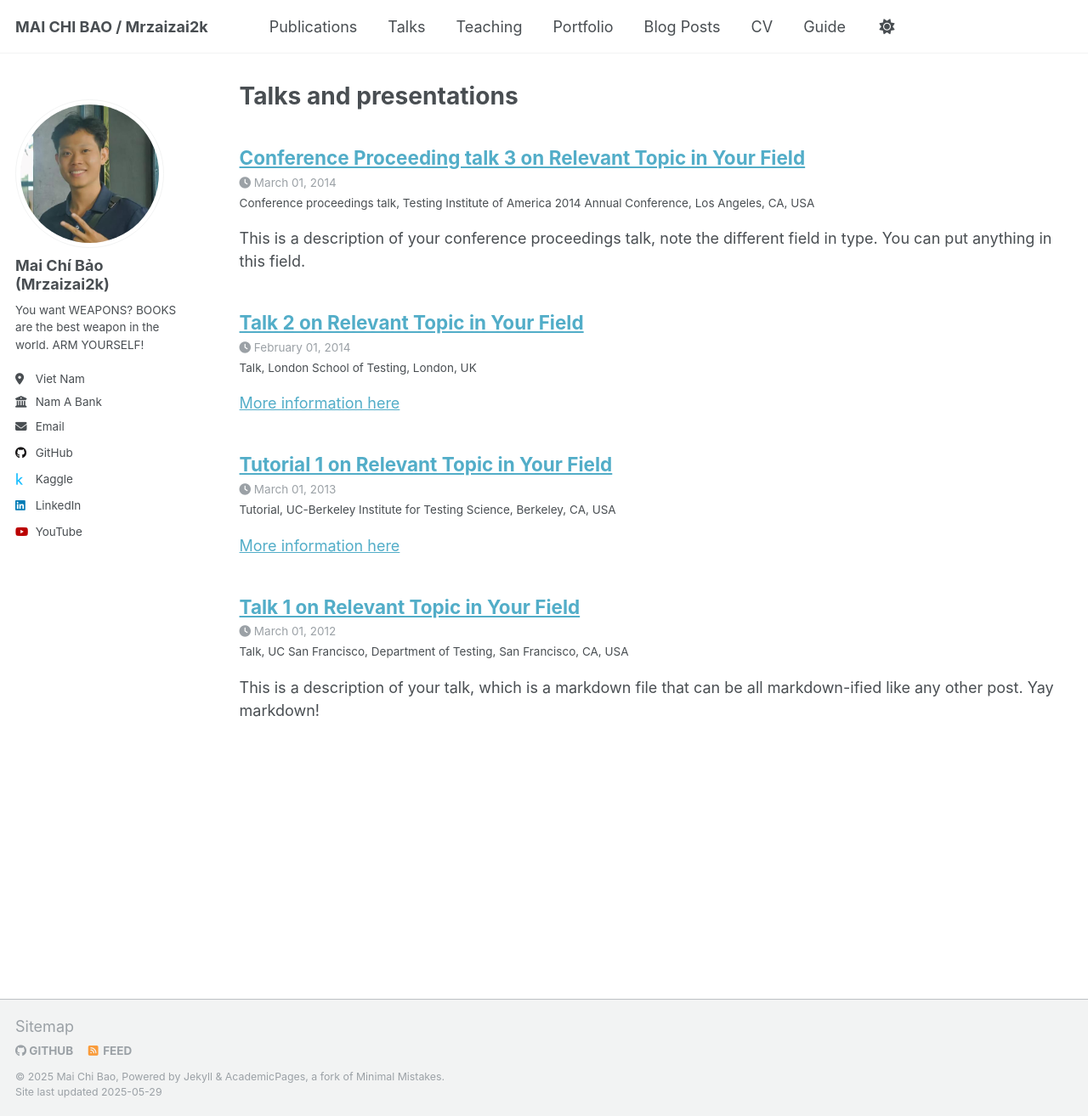
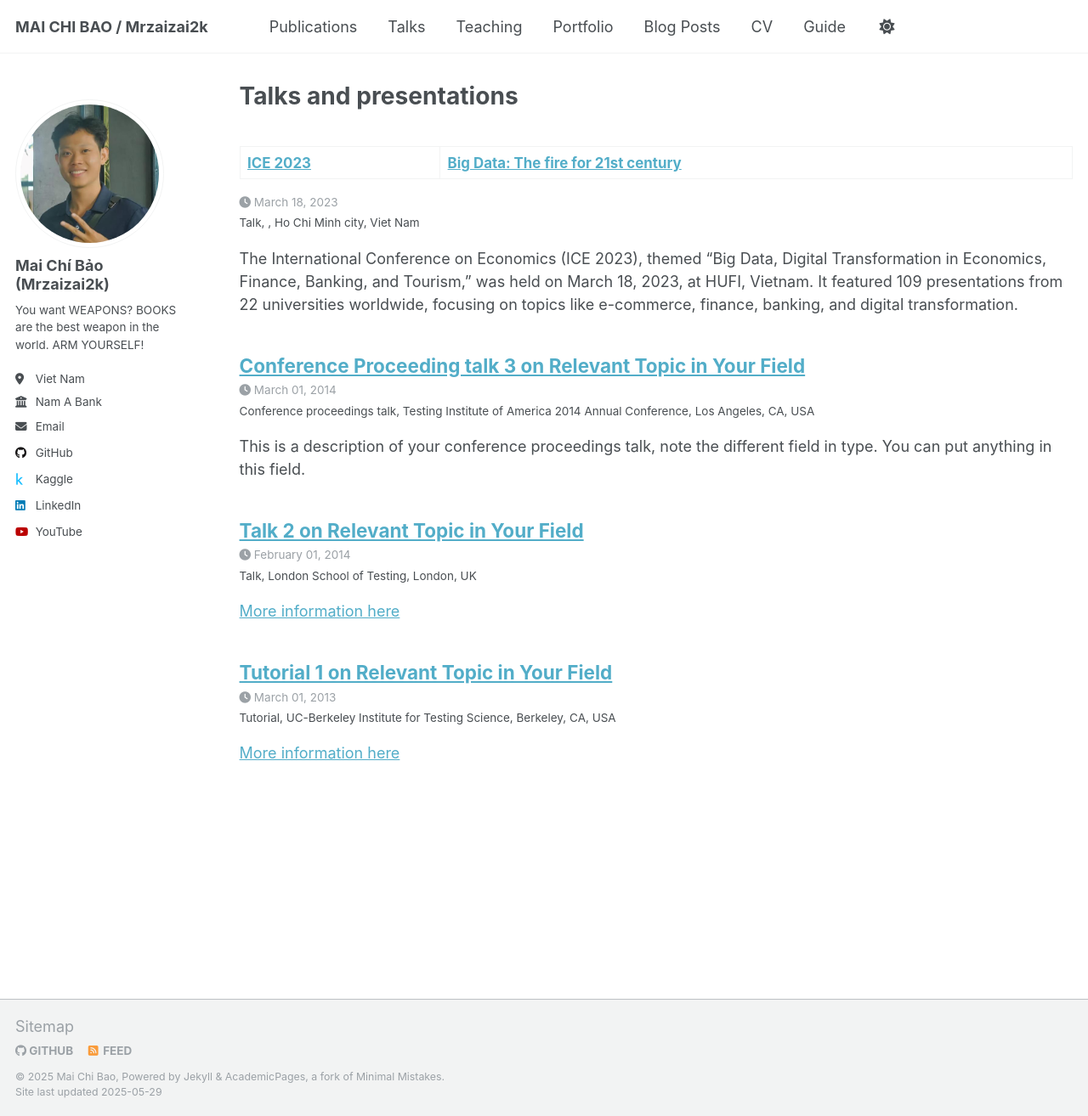
Before and after one commit to mrzaizai2k/mrzaizai2k.github.io, a Jekyll site: the page built from _pages/talks.html, in a window 1280 px wide and 1314 px high. Shown: the whole window at 85% size. Built offline with Jekyll 4.4.1, drawn with Linux system fonts in a browser that asks for light colours.

Commit message:
update talk

```diff
--- a/_talks/2012-03-01-talk-1.md
+++ /dev/null
@@ -1,11 +0,0 @@
----
-title: "Talk 1 on Relevant Topic in Your Field"
-collection: talks
-type: "Talk"
-permalink: /talks/2012-03-01-talk-1
-venue: "UC San Francisco, Department of Testing"
-date: 2012-03-01
-location: "San Francisco, CA, USA"
----
-
-This is a description of your talk, which is a markdown file that can be all markdown-ified like any other post. Yay markdown!
--- /dev/null
+++ b/_talks/2023-03-18-talk-1.md
@@ -0,0 +1,18 @@
+---
+title: "ICE 2023 | Big Data: The fire for 21st century"
+collection: talks
+type: "Talk"
+permalink: /talks/2023-03-18-talk-1
+venue: ""
+date: 2023-03-18
+location: "Ho Chi Minh city, Viet Nam"
+---
+
+
+The International Conference on Economics (ICE 2023), themed "Big Data, Digital Transformation in Economics, Finance, Banking, and Tourism," was held on March 18, 2023, at HUFI, Vietnam. It featured 109 presentations from 22 universities worldwide, focusing on topics like e-commerce, finance, banking, and digital transformation.
+
+As a Nam A Bank representative, my speech, "Big Data: The Fire of the 21st Century?", highlighted Big Data’s role in modern banking. I discussed its key characteristics—volume (massive datasets, e.g., 45 terabytes for ChatGPT), velocity (real-time processing), and variety (diverse, unstructured data). Applications included Obama’s campaign, Google Flu Trends, and customer retention in finance. I addressed challenges like data breaches and privacy, proposing solutions such as encryption and anonymization. Big Data’s transformative potential was likened to fire—powerful yet requiring careful handling.
+
+{% youtube 2nnarNmz9tk %}
+
+[News link](https://bit.ly/Hoinghiice2023)
```
Also changed, not shown: _pages/about.md (+2 -2 lines).
